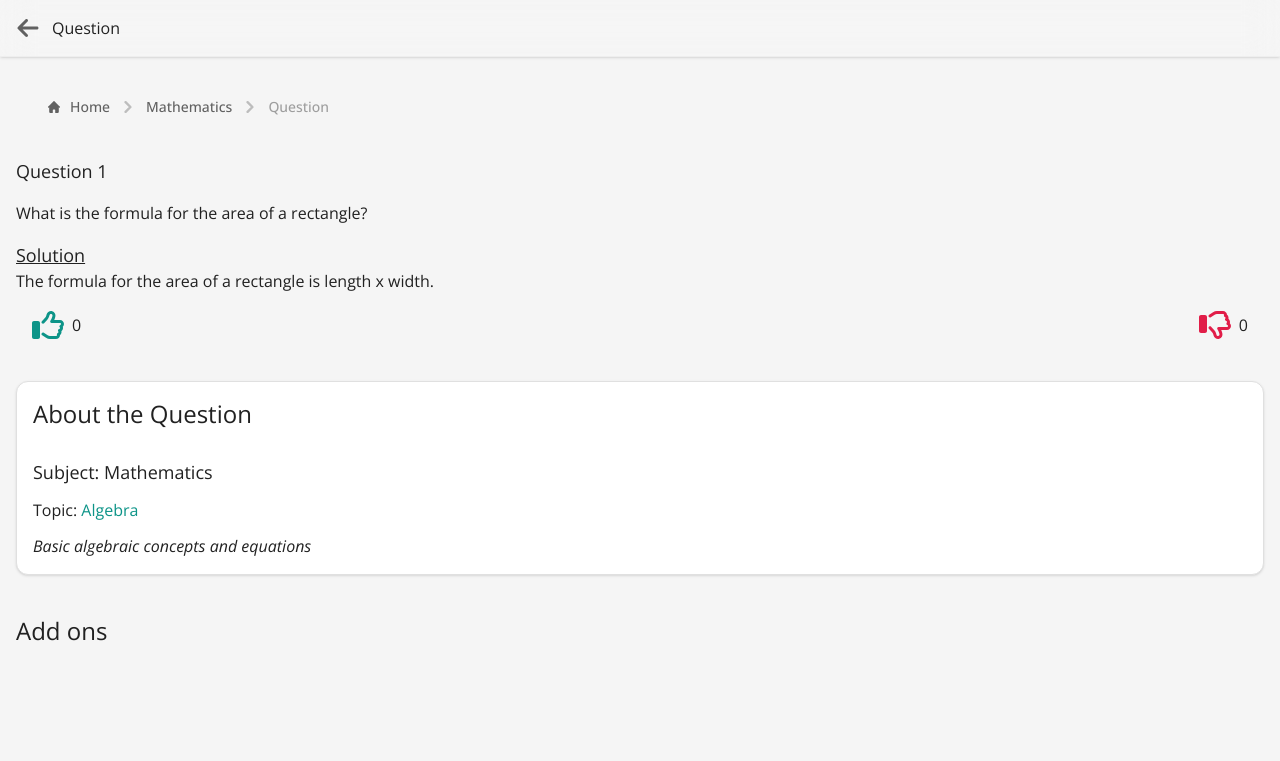
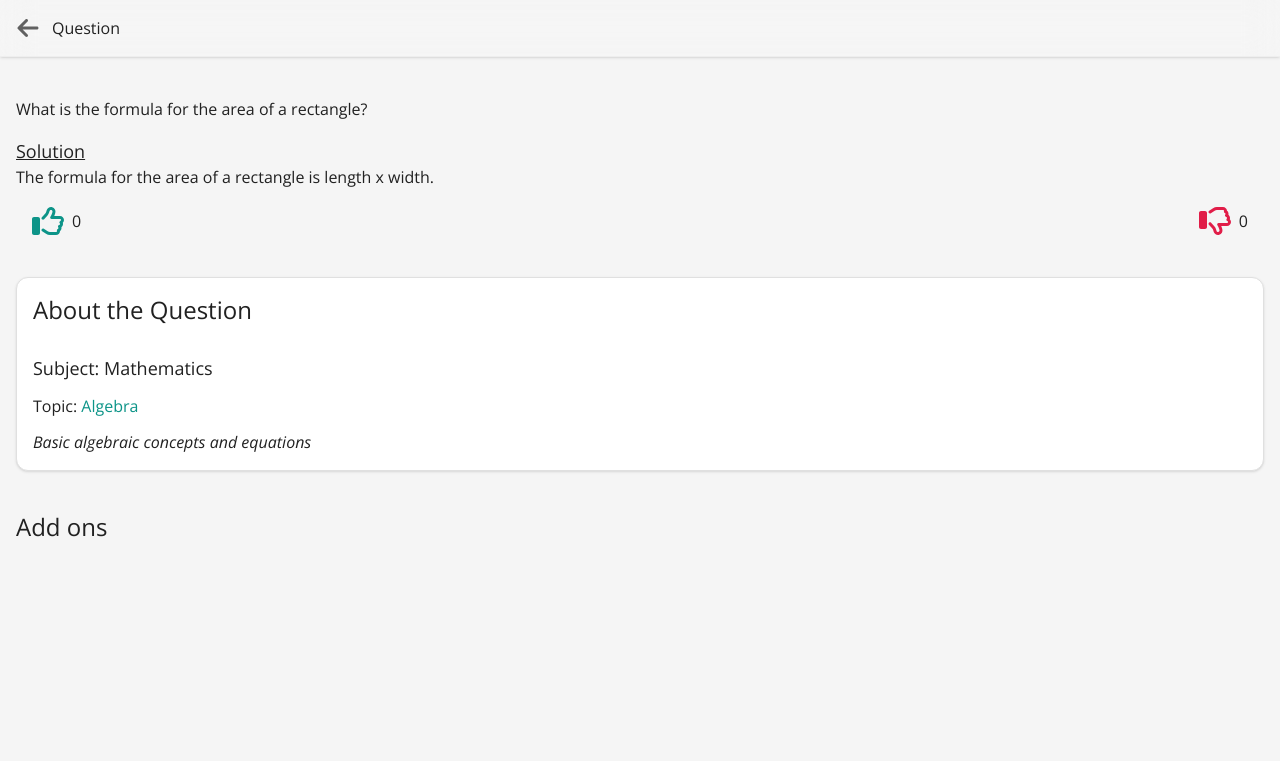
Before and after one commit to Theetawee/SCHOOL_GUIDE, a Django app: page /question/1 in a window 1280 px wide. Shown: the top 761 px of the page. Run offline with Django 4.2, Linux system fonts and the light colour scheme; data comes from the database, SQL or seed files in the repository; data that the repository does not hold is empty; style sheets or scripts are compiled from the project's sources; some libraries are stand-ins or nearby versions.

Commit message:
Update question_detail.html

```diff
--- a/templates/main/question_detail.html
+++ b/templates/main/question_detail.html
@@ -4,7 +4,7 @@
 {% block content %}
 <style>
   h2{
-    font-size: 1.5rem;
+    font-size: 2rem;
     line-height: 2rem;
     margin-bottom: 1rem;
   }
@@ -14,46 +14,12 @@
 </style>
 
 <section class="max-w-screen-xl mx-auto px-4 py-10">
-    <div class="mb-10">
-
-
-<nav class="flex" aria-label="Breadcrumb">
-  <ol class="inline-flex items-center space-x-1 md:space-x-2 rtl:space-x-reverse">
-    <li class="inline-flex items-center">
-      <a href="{% url 'home' %}" class="inline-flex items-center text-sm font-medium text-gray-700 hover:text-primary-600 dark:text-gray-400 dark:hover:text-white">
-        <svg class="w-3 h-3 me-2.5" aria-hidden="true" xmlns="http://www.w3.org/2000/svg" fill="currentColor" viewBox="0 0 20 20">
-          <path d="m19.707 9.293-2-2-7-7a1 1 0 0 0-1.414 0l-7 7-2 2a1 1 0 0 0 1.414 1.414L2 10.414V18a2 2 0 0 0 2 2h3a1 1 0 0 0 1-1v-4a1 1 0 0 1 1-1h2a1 1 0 0 1 1 1v4a1 1 0 0 0 1 1h3a2 2 0 0 0 2-2v-7.586l.293.293a1 1 0 0 0 1.414-1.414Z"/>
-        </svg>
-        Home
-      </a>
-    </li>
-    <li>
-      <div class="flex items-center">
-        <svg class="rtl:rotate-180 w-3 h-3 text-gray-400 mx-1" aria-hidden="true" xmlns="http://www.w3.org/2000/svg" fill="none" viewBox="0 0 6 10">
-          <path stroke="currentColor" stroke-linecap="round" stroke-linejoin="round" stroke-width="2" d="m1 9 4-4-4-4"/>
-        </svg>
-        <a href="{% url 'subjects' %}" class="ms-1 text-sm font-medium text-gray-700 hover:text-primary-600 md:ms-2 dark:text-gray-400 dark:hover:text-white">{{question.topic.subject.name}}</a>
-      </div>
-    </li>
-    <li aria-current="page">
-      <div class="flex items-center">
-        <svg class="rtl:rotate-180 w-3 h-3 text-gray-400 mx-1" aria-hidden="true" xmlns="http://www.w3.org/2000/svg" fill="none" viewBox="0 0 6 10">
-          <path stroke="currentColor" stroke-linecap="round" stroke-linejoin="round" stroke-width="2" d="m1 9 4-4-4-4"/>
-        </svg>
-        <span class="ms-1 text-sm font-medium text-gray-500 md:ms-2 dark:text-gray-400">Question</span>
-      </div>
-    </li>
-  </ol>
-</nav>
-
-    </div>
 
     <div class="grid grid-cols-1 gap-10">
 
         <div>
 
     <div>
-        <p class="text-lg mb-4">Question {{question.id}}</p>
             <div>{{question.question_text|safe}}</div>
 
 
@@ -79,7 +45,7 @@
       <div class="border border-gray-300 dark:border-gray-700 grid grid-cols-1 gap-3 rounded-xl shadow dark:bg-gray-800 bg-white p-4">
         <h2 class="text-2xl">About the Question</h2>
         <p class="text-lg">Subject: <span>{{question.topic.subject.name}}</span></p>
-        <p>Topic: <a class="text-primary-600 hover:underline" href="{% url 'questions_list' question.topic.slug %}">{{question.topic.title}}</a></p>
+        <p>Topic: <a class="text-primary-600 " href="{% url 'questions_list' question.topic.slug %}">{{question.topic.title}}</a></p>
         <p class="italic">{{question.topic.description}}</p>
         </div>
     </div>
```
